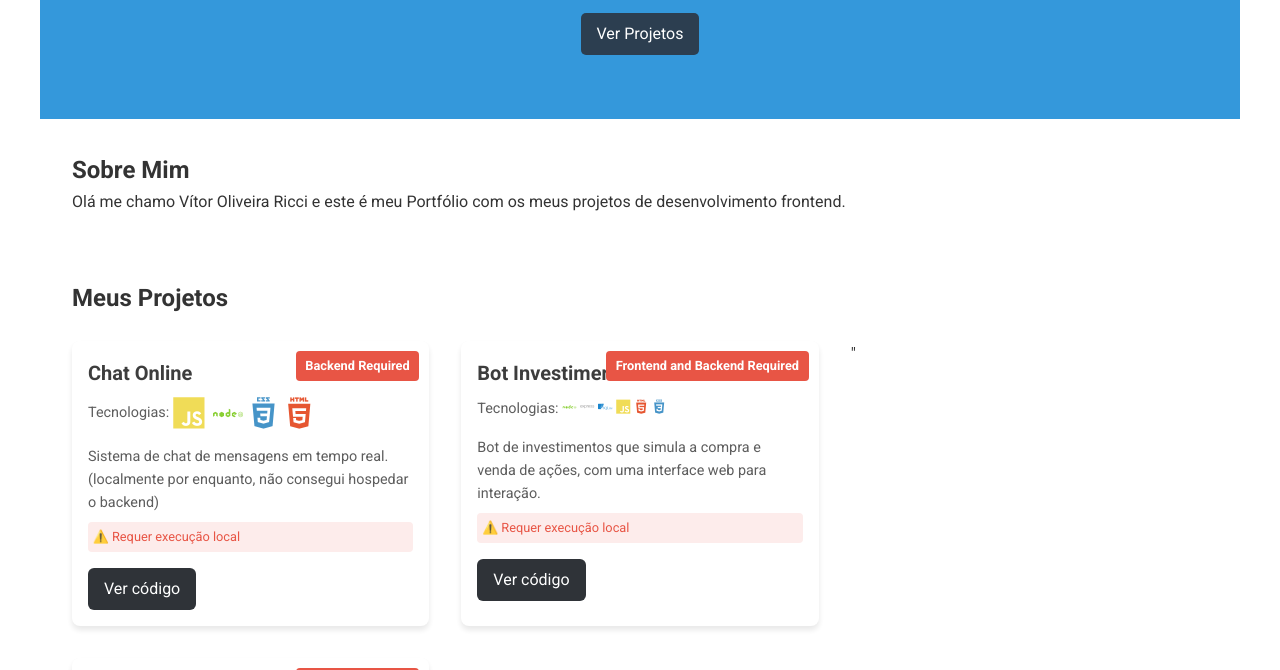
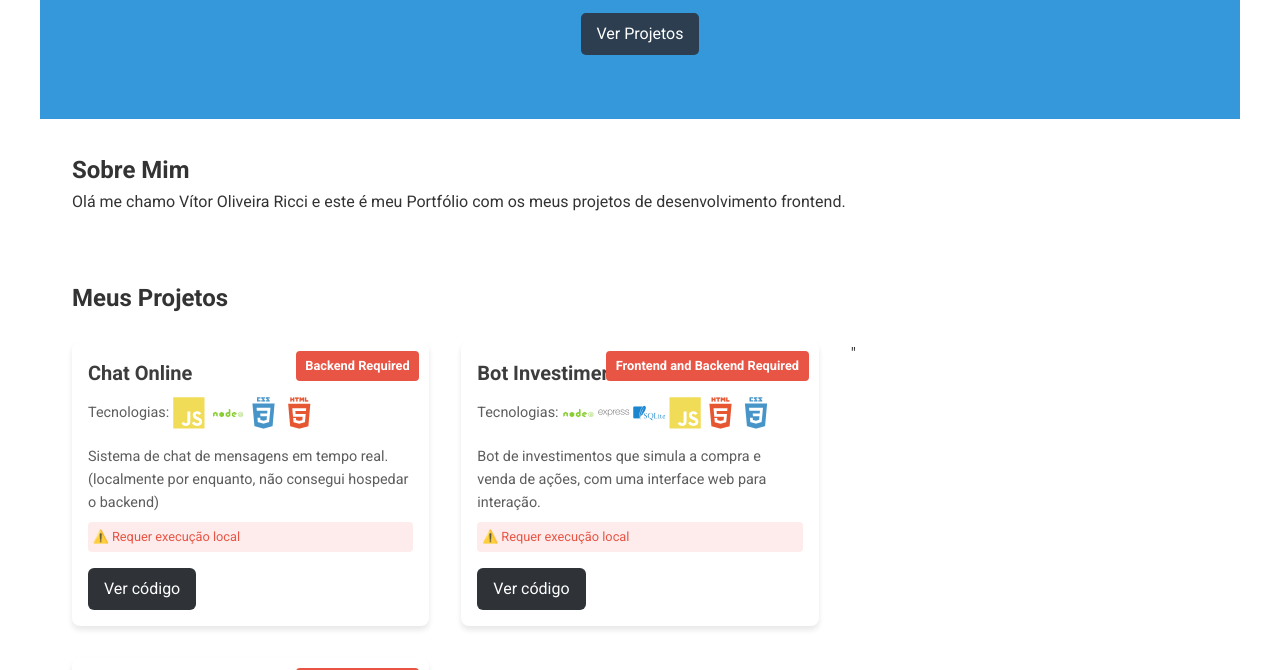
Before and after one commit to VitRicci/Portifolio-Vitor, a website: page index.html in a window 1280 px wide. Shown: the part 430-1100 px from the top of the page. Drawn offline with nearby package versions, Linux system fonts and the light colour scheme; some icons are missing.

Commit message:
Update index.html

```diff
--- a/index.html
+++ b/index.html
@@ -69,12 +69,12 @@
                 <div class="project-local-badge">Frontend and Backend Required</div>
                 <h3>Bot Investimentos</h3>
                 <p>Tecnologias:
-                    <i class="devicon-nodejs-plain-wordmark colored"></i>
-                    <i class="devicon-express-original-wordmark colored"></i>
-                    <i class="devicon-sqlite-plain-wordmark colored"></i>
-                    <i class="devicon-javascript-plain colored"></i>
-                    <i class="devicon-html5-plain-wordmark colored"></i>
-                    <i class="devicon-css3-plain-wordmark colored"></i>
+                    <i class="devicon-nodejs-plain-wordmark colored tech-icon"></i>
+                    <i class="devicon-express-original-wordmark colored tech-icon"></i>
+                    <i class="devicon-sqlite-plain-wordmark colored tech-icon"></i>
+                    <i class="devicon-javascript-plain colored tech-icon"></i>
+                    <i class="devicon-html5-plain-wordmark colored tech-icon"></i>
+                    <i class="devicon-css3-plain-wordmark colored tech-icon"></i>
                 </p>
                 <p class="project-description">
                     Bot de investimentos que simula a compra e venda de ações, com uma interface web para interação.
```
